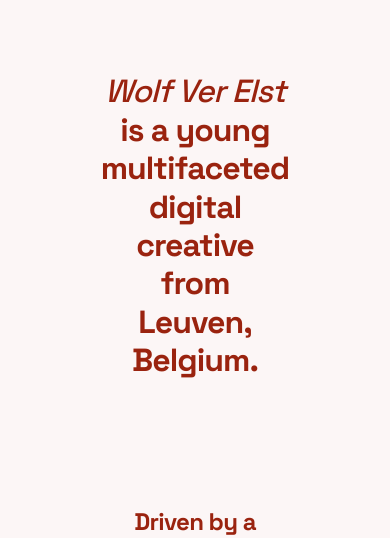
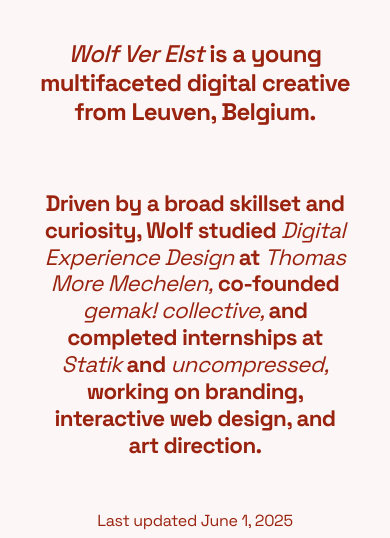
Before and after one commit to mogumogudj/wolfverelst.com, a plain HTML site: page src/index.html in a window 390 px wide. Shown: the part 562-1100 px from the top of the page. Drawn offline with Linux system fonts and the light colour scheme; a web font is replaced by a local one.

Commit message:
fix: text width

```diff
--- a/src/wolfverelst.css
+++ b/src/wolfverelst.css
@@ -561,6 +561,22 @@ cursor: pointer;
     flex-direction: column;
   }
 
+    .main-heading {
+      font-size: 1.5rem;
+      margin: 2rem 0;
+      text-align: center;
+    }
+
+    .current-projects {
+      font-size: 1.4rem;
+      margin: 2rem 0;
+    }
+
+    .last-updated {
+      font-size: 1rem;
+      margin: 1rem 0;
+    }
+
   .nav {
       padding: 1rem;
       flex-direction: column;
```
